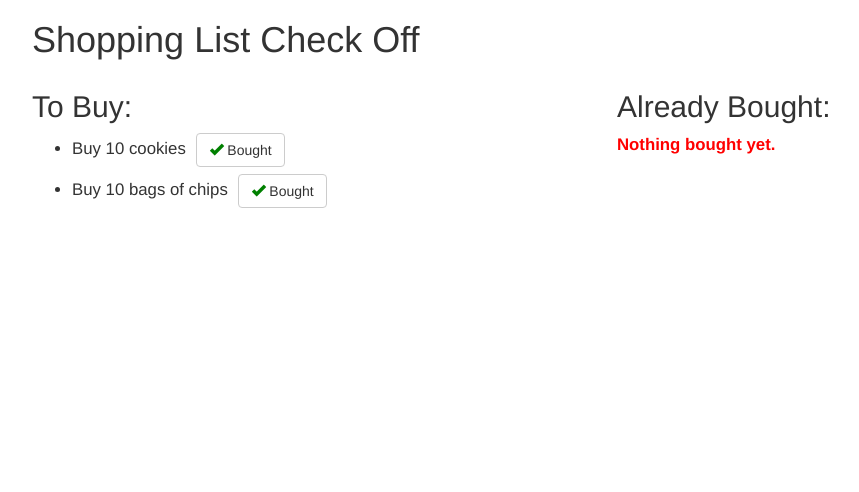
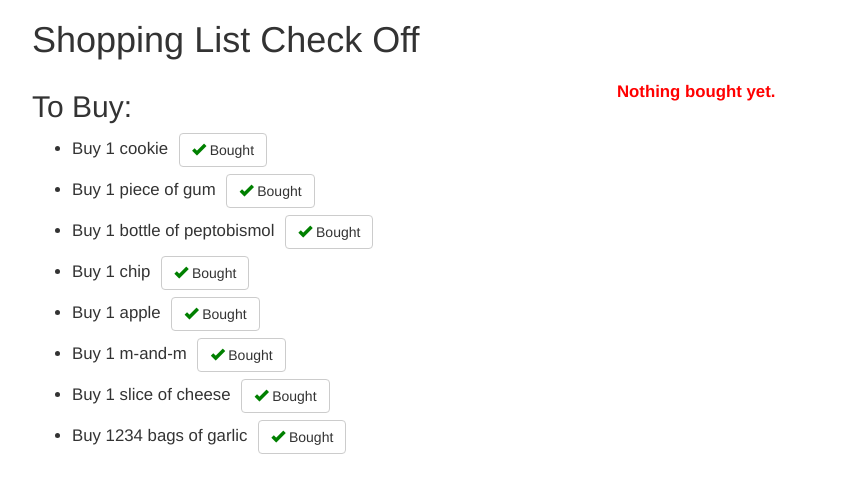
Before and after one commit to tanel3203/ngWebApps, a plain HTML site: page W2_solution/index.html in a window 1280 px wide. Shown: the whole page, without its empty margins (38-897 px from the left). Drawn offline with nearby package versions, Linux system fonts and the light colour scheme.

Commit message:
w2 solution done, really really

```diff
--- a/W2_solution/app.js
+++ b/W2_solution/app.js
@@ -39,7 +39,16 @@ function AlreadyBoughtController (ShoppingListCheckOffService) {
 function ShoppingListCheckOffService() {
 	var service = this;
 
-	var toBuyItems = [{name: '10 cookies'}, {name: '10 bags of chips'}];
+	var toBuyItems = [
+			{name: '1 cookie'},
+			{name: '1 piece of gum'},
+			{name: '1 bottle of peptobismol'},
+			{name: '1 chip'},
+			{name: '1 apple'},
+			{name: '1 m-and-m'},
+			{name: '1 slice of cheese'},
+			{name: '1234 bags of garlic'}
+			];
 	var alreadyBoughtItems = [];
 
 	service.getToBuyItems = function () {
--- a/W2_solution/index.html
+++ b/W2_solution/index.html
@@ -43,7 +43,7 @@
 
     <!-- Already Bought List -->
     <div class="col-md-6" ng-controller="AlreadyBoughtController as alreadyBought">
-     <h2>Already Bought:</h2>
+     <h2 ng-if="!alreadyBought.isListEmpty(alreadyBought.alreadyBoughtItems)">Already Bought:</h2>
      <ul>
        <li ng-repeat="item in alreadyBought.alreadyBoughtItems">Bought {{item.name}}</li>
      </ul>
```
